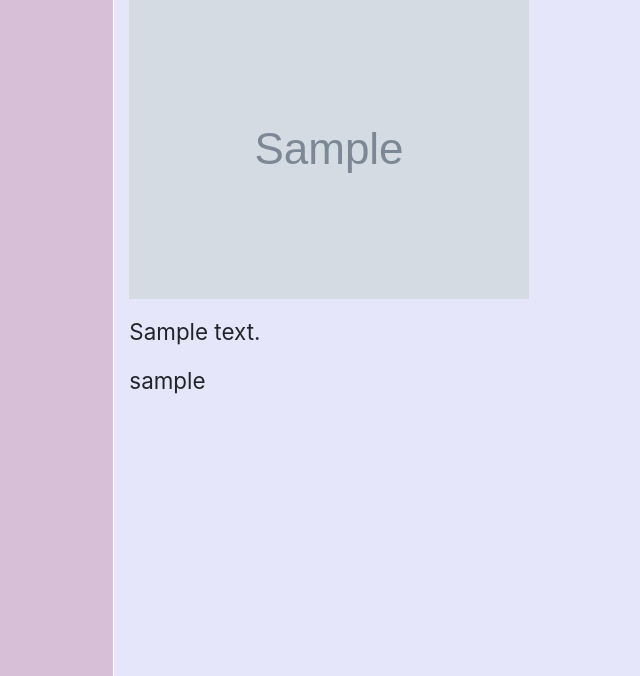
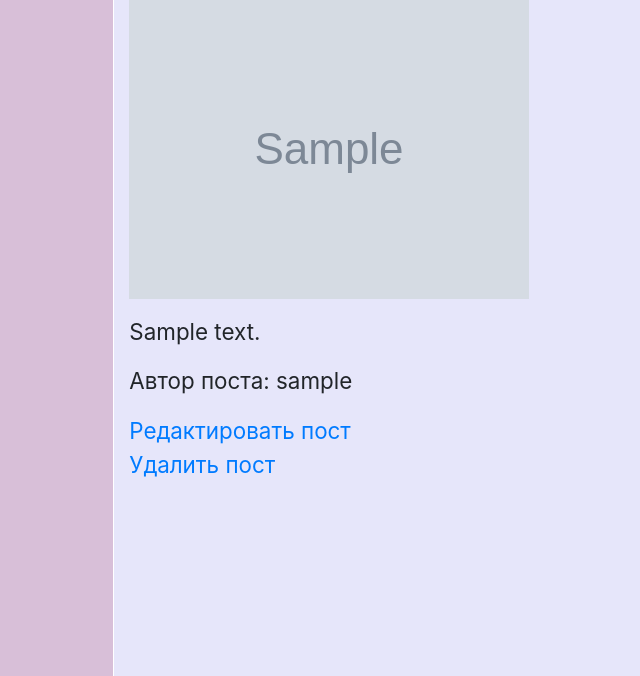
Before and after one commit to MkrtchyanKarina/Memoirs, a Django app: template memoirs/post/templates/post/post.html in a window 1280 px wide. Shown: the part 176-852 px from the top of the page, without its empty margins (89-729 px from the left). Run offline with Django 4.2, Linux system fonts and the light colour scheme; tables that the repository leaves empty hold one stand-in row (values such as "Sample post"); the template is opened without the code that fills it: values that come from a table or form of the project are taken from there, most other values are stand-ins (such as "Sample title", 1, 10 or a date in 2020); grey boxes marked "Sample" are stand-in pictures; some libraries are stand-ins or nearby versions.

Commit message:
Added links to delete and update post

```diff
--- a/memoirs/post/templates/post/post.html
+++ b/memoirs/post/templates/post/post.html
@@ -25,5 +25,8 @@
 {% endif %}
 
 <p>{{ post.content | linebreaks }}</p>
-<p>{{ post.author.username }}</p>
+<p>Автор поста: {{ post.author.username }}</p>
+<a href="{% url 'edit_post' pk=post.pk %}">Редактировать пост</a>
+<br>
+<a href="{% url 'delete_post' pk=post.pk %}">Удалить пост</a>
 {% endblock %}
```
